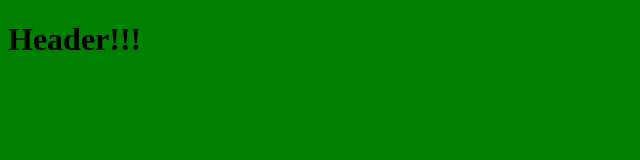
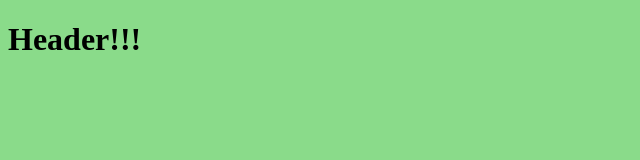
Before and after one commit to E1senmann/trainee, a plain HTML site: page index.html in a window 1280 px wide. Shown: the whole page, without its empty margins (0-640 px from the left). Drawn offline with Linux system fonts and the light colour scheme.

Commit message:
Changed bg

```diff
--- a/style.css
+++ b/style.css
@@ -1,3 +1,3 @@
 body{
-    background-color: green;
+    background-color: rgba(78, 201, 78, 0.658);
 }
```
